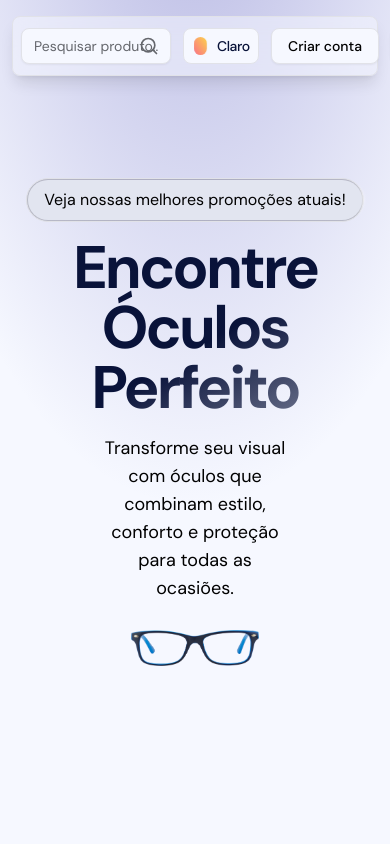
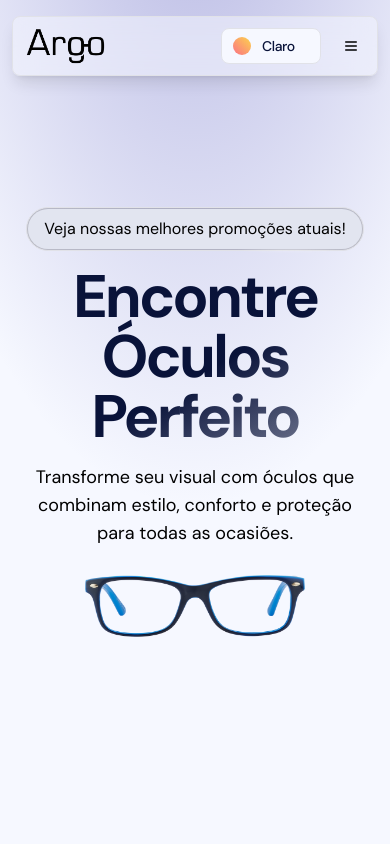
Before and after one commit to freitassdev/argo-frontend, a Next.js app: page / in a window 390 px wide. Shown: the top 844 px of the page. Built offline with nearby package versions, Linux system fonts and the light colour scheme.

Commit message:
feat: home basic responsivity

```diff
--- a/src/app/(home)/banners.tsx
+++ b/src/app/(home)/banners.tsx
@@ -19,7 +19,7 @@ export default function BannersSection() {
         <div className="flex flex-col gap-2 w-full">
             <Carousel
                 plugins={[plugin.current]}
-                className="w-full max-w-[80%] mx-auto"
+                className="w-full max-sm:max-w-full max-w-[80%] mx-auto"
 
             >
                 <CarouselContent className="w-full">
--- a/src/app/(home)/hero.tsx
+++ b/src/app/(home)/hero.tsx
@@ -27,8 +27,8 @@ export default function HomeHero() {
                 <GradientTitle className="text-6xl">
                     Encontre Óculos Perfeito
                 </GradientTitle>
-                <p className="max-w-[50%] text-lg ">Transforme seu visual com óculos que combinam estilo, conforto e proteção para todas as ocasiões.</p>
-                <Image src={glasses} className="w-[35%] mt-7" alt="óculos demonstrativo" />
+                <p className="max-w-[50%] max-sm:max-w-[90%] text-lg ">Transforme seu visual com óculos que combinam estilo, conforto e proteção para todas as ocasiões.</p>
+                <Image src={glasses} className="w-[35%] max-sm:w-[60%] mt-7" alt="óculos demonstrativo" />
             </motion.div>
             <div className="absolute top-0 left-0 z-[-2] h-screen w-screen bg-[radial-gradient(ellipse_80%_80%_at_50%_-20%,rgba(120,119,198,0.5),rgba(255,255,255,0))] dark:bg-[radial-gradient(ellipse_80%_80%_at_50%_-20%,rgba(120,119,198,0.3),rgba(255,255,255,0))]"></div>
         </div>
--- a/src/app/(home)/page.tsx
+++ b/src/app/(home)/page.tsx
@@ -18,7 +18,7 @@ export default function Home() {
             <p className="text-md text-foreground">Seja bem vindo(a)!</p>
             <p className="text-lg text-foreground">Veja as principais promoções da semana, estão imperdíveis!</p>
           </div>
-          <div className="grid grid-cols-4 gap-3 overflow-x-hidden">
+          <div className="grid max-sm:grid-cols-2 max-lg:grid-cols-3 grid-cols-4 gap-3 overflow-x-hidden">
             {Array.from({ length: 20 }).map((_, index) => (
               <Item key={index} />
             ))}
--- a/src/components/shared/navbar/navbar.tsx
+++ b/src/components/shared/navbar/navbar.tsx
@@ -1,3 +1,4 @@
+'use client';
 import { Button } from "@/components/ui/button";
 import { Input } from "@/components/ui/input";
 import { Search } from "lucide-react";
@@ -6,9 +7,25 @@ import logo from "@/assets/images/black-logo.png";
 import Image from "next/image";
 import Link from "next/link";
 import { motion } from "framer-motion"
+import { useState } from "react";
+import {
+  Sheet,
+  SheetContent,
+  SheetClose,
+  SheetDescription,
+  SheetHeader,
+  SheetTitle,
+  SheetTrigger,
+  SheetFooter
+} from "@/components/ui/sheet"
+import { Menu } from "lucide-react";
+import { Separator } from "@/components/ui/separator";
+export default function Navbar() {
+  const [open, setOpen] = useState<boolean>(false)
 
-export default function Navbar() {
   return (
+    <>
+
       <motion.div
         initial={{
           y: -100,
@@ -25,19 +42,50 @@ export default function Navbar() {
         <div className="flex flex-row items-center">
           <Image alt="logo" priority src={logo} className="h-[40px] w-auto dark:invert" />
         </div>
-      <div className="flex flex-row items-center gap-3 w-fit justify-end">
-        <div className="relative w-full">
+        <div className="flex flex-row items-center max-lg:gap-1 gap-3 w-fit justify-end">
+          <div className="relative w-full max-lg:hidden">
             <Input className="bg-background w-full" placeholder="Pesquisar produto..." />
             <Search className="text-muted-foreground absolute top-1/2 right-3 w-5 h-5 -translate-y-1/2" />
           </div>
-        <ThemeToggle className="w-[200px] bg-background hover:bg-card/60" />
+          <ThemeToggle className="max-lg:w-[100px] w-[200px] bg-background hover:bg-card/60" />
           <Link href="/cadastro">
-          <Button variant="outline">Criar conta</Button>
+            <Button className="max-lg:hidden" variant="outline">Criar conta</Button>
           </Link>
           <Link href="/login">
-          <Button className="bg-primary">Fazer Login</Button>
+            <Button className="max-lg:hidden bg-primary">Fazer Login</Button>
           </Link>
+          <Button variant="ghost" className="hidden max-lg:flex w-9 auto hover:bg-transparent hover:border hover:border-border" onClick={() => setOpen(!open)}>
+            <Menu />
+          </Button>
         </div>
       </motion.div>
+      <Sheet defaultOpen={false} open={open} onOpenChange={(opened) => setOpen(opened)}>
+        <SheetContent className="lg:hidden flex flex-col justify-between">
+          <div className="flex flex-col gap-4">
+            <SheetHeader className="flex flex-row gap-3 items-center">
+              <SheetTitle>
+                <Image alt="logo" priority src={logo} className="h-[40px] w-auto dark:invert" />
+              </SheetTitle>
+            </SheetHeader>
+            <Separator />
+            <div className="relative w-full lg:hidden">
+              <Input className="bg-background w-full" placeholder="Pesquisar produto..." />
+              <Search className="text-muted-foreground absolute top-1/2 right-3 w-5 h-5 -translate-y-1/2" />
+            </div>
+            <div className="flex flex-col gap-3 ">
+            </div>
+          </div>
+          <SheetFooter className="flex flex-col gap-2">
+            <Link href="/cadastro">
+              <Button className="w-full" variant="outline">Criar conta</Button>
+            </Link>
+            <Link href="/login">
+              <Button className="w-full bg-primary">Fazer Login</Button>
+            </Link>
+
+          </SheetFooter>
+        </SheetContent>
+      </Sheet>
+    </>
   );
 }
--- a/src/components/ui/sheet.tsx
+++ b/src/components/ui/sheet.tsx
@@ -21,7 +21,7 @@ const SheetOverlay = React.forwardRef<
 >(({ className, ...props }, ref) => (
   <SheetPrimitive.Overlay
     className={cn(
-      "fixed inset-0 z-50 bg-black/80  data-[state=open]:animate-in data-[state=closed]:animate-out data-[state=closed]:fade-out-0 data-[state=open]:fade-in-0",
+      "fixed inset-0 z-50 bg-black/80 data-[state=open]:animate-in data-[state=closed]:animate-out data-[state=closed]:fade-out-0 data-[state=open]:fade-in-0",
       className
     )}
     {...props}
@@ -94,7 +94,7 @@ const SheetFooter = ({
 }: React.HTMLAttributes<HTMLDivElement>) => (
   <div
     className={cn(
-      "flex flex-col-reverse sm:flex-row sm:justify-end sm:space-x-2",
+      "flex",
       className
     )}
     {...props}
```
Lines whose indentation alone changed are shown as unchanged.
